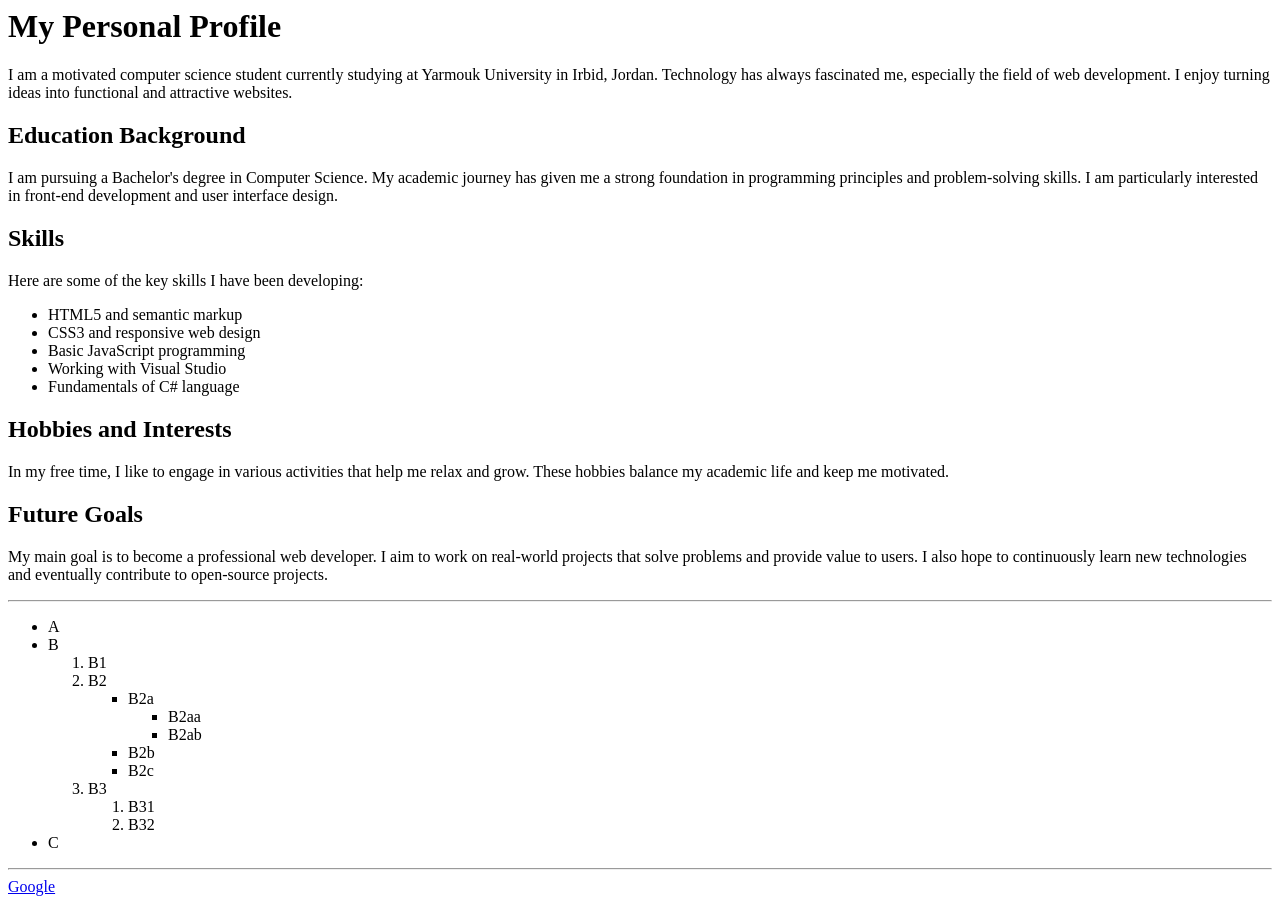
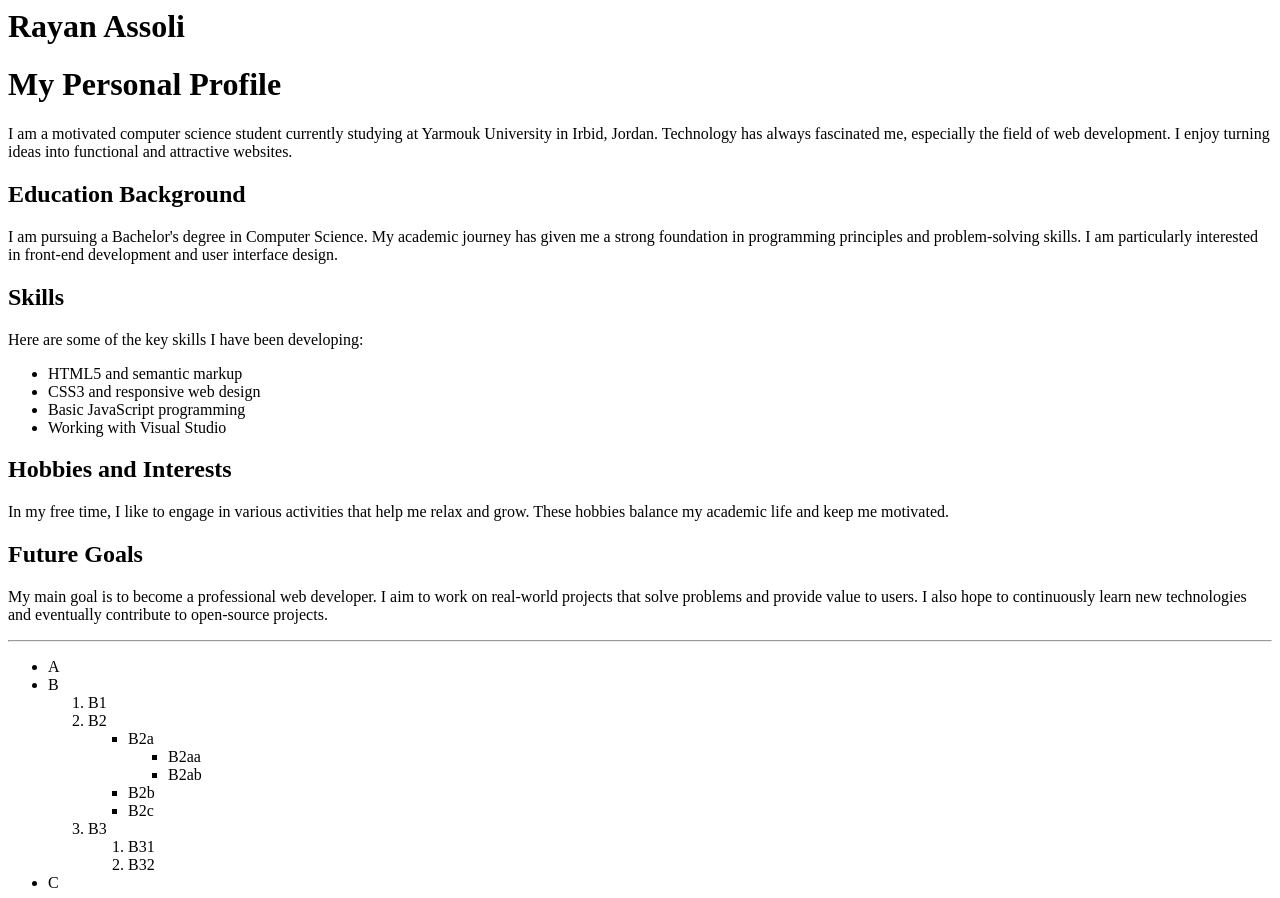
Before and after one commit to 4ssoli/Trainning-project, a plain HTML site: page index.html in a window 1280 px wide. Shown: the top 898 px of the page. Drawn offline with Linux system fonts and the light colour scheme.

Commit message:
Add files via upload

```diff
--- a/index.html
+++ b/index.html
@@ -1,3 +1,4 @@
+<h1>Rayan Assoli</h1>
 <h1>My Personal Profile</h1>
 
 <p>I am a motivated computer science student currently studying at Yarmouk University in Irbid, Jordan. Technology has always fascinated me, especially the field of web development. I enjoy turning ideas into functional and attractive websites.</p>
@@ -15,7 +16,6 @@
   <li>CSS3 and responsive web design</li>
   <li>Basic JavaScript programming</li>
   <li>Working with Visual Studio</li>
-  <li>Fundamentals of C# language</li>
 </ul>
 
 <h2>Hobbies and Interests</h2>
```
